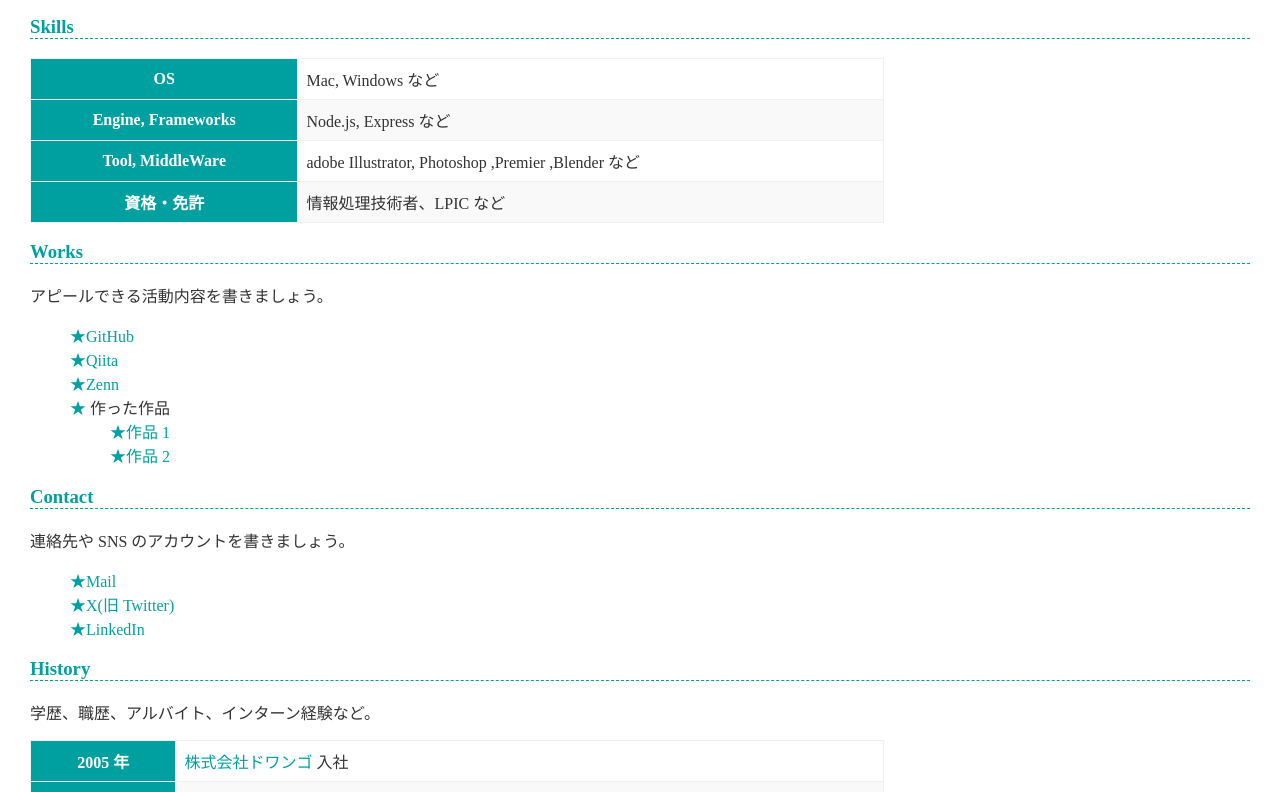
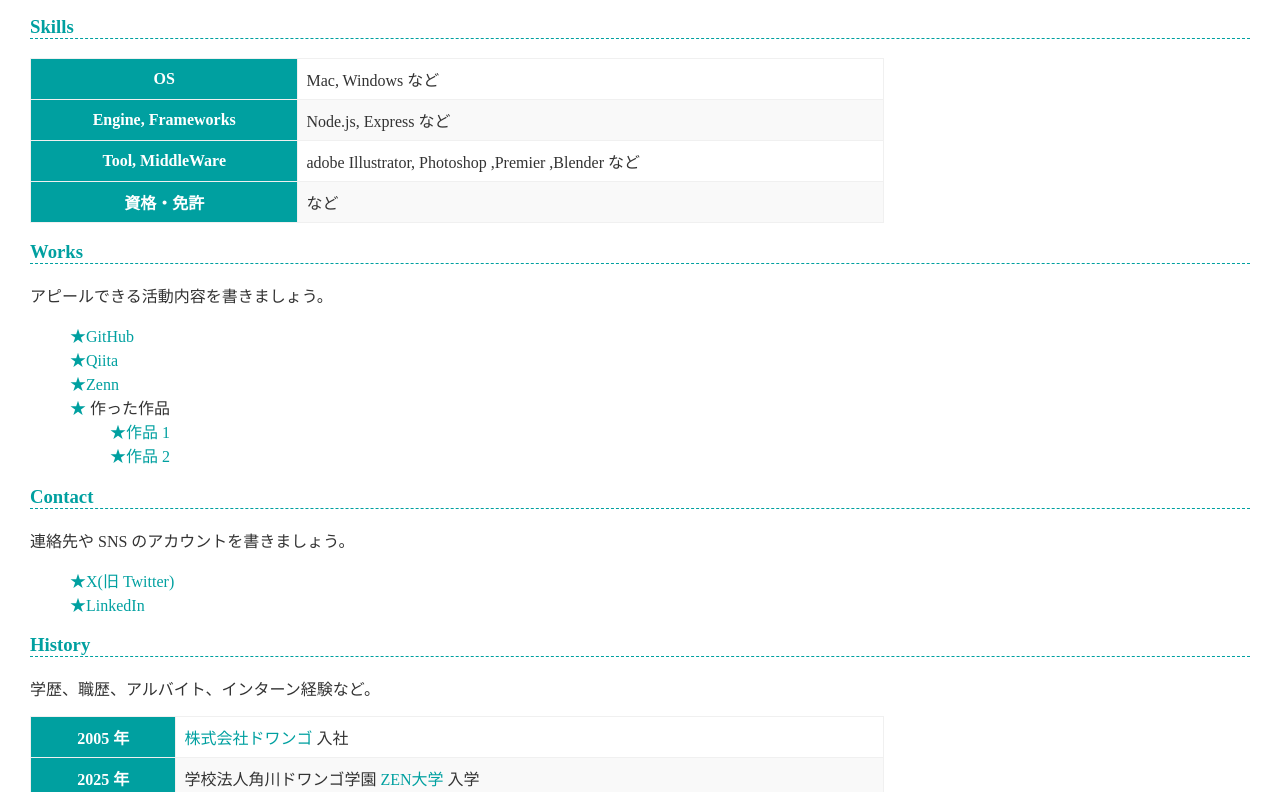
Before and after one commit to akidelic/akidelic.github.io, a plain HTML site: page index.html in a window 1280 px wide. Shown: the part 558-1350 px from the top of the page. Drawn offline with Linux system fonts and the light colour scheme.

Commit message:
Update qualifications and remove email link

```diff
--- a/index.html
+++ b/index.html
@@ -56,7 +56,7 @@
       </tr>
       <tr>
         <th>資格・免許</th>
-        <td>情報処理技術者、LPIC など</td>
+        <td> など</td>
       </tr>
     </table>
 
@@ -78,7 +78,6 @@
     <h3>Contact</h3>
     <p>連絡先や SNS のアカウントを書きましょう。</p>
     <ul>
-      <li><a href="mailto:akydelic@yahoo.co.jp">Mail</a></li>
       <li><a href="https://twitter.com/akidelic">X(旧 Twitter)</a></li>
       <li><a href="https://www.linkedin.com/">LinkedIn</a></li>
     </ul>
```
